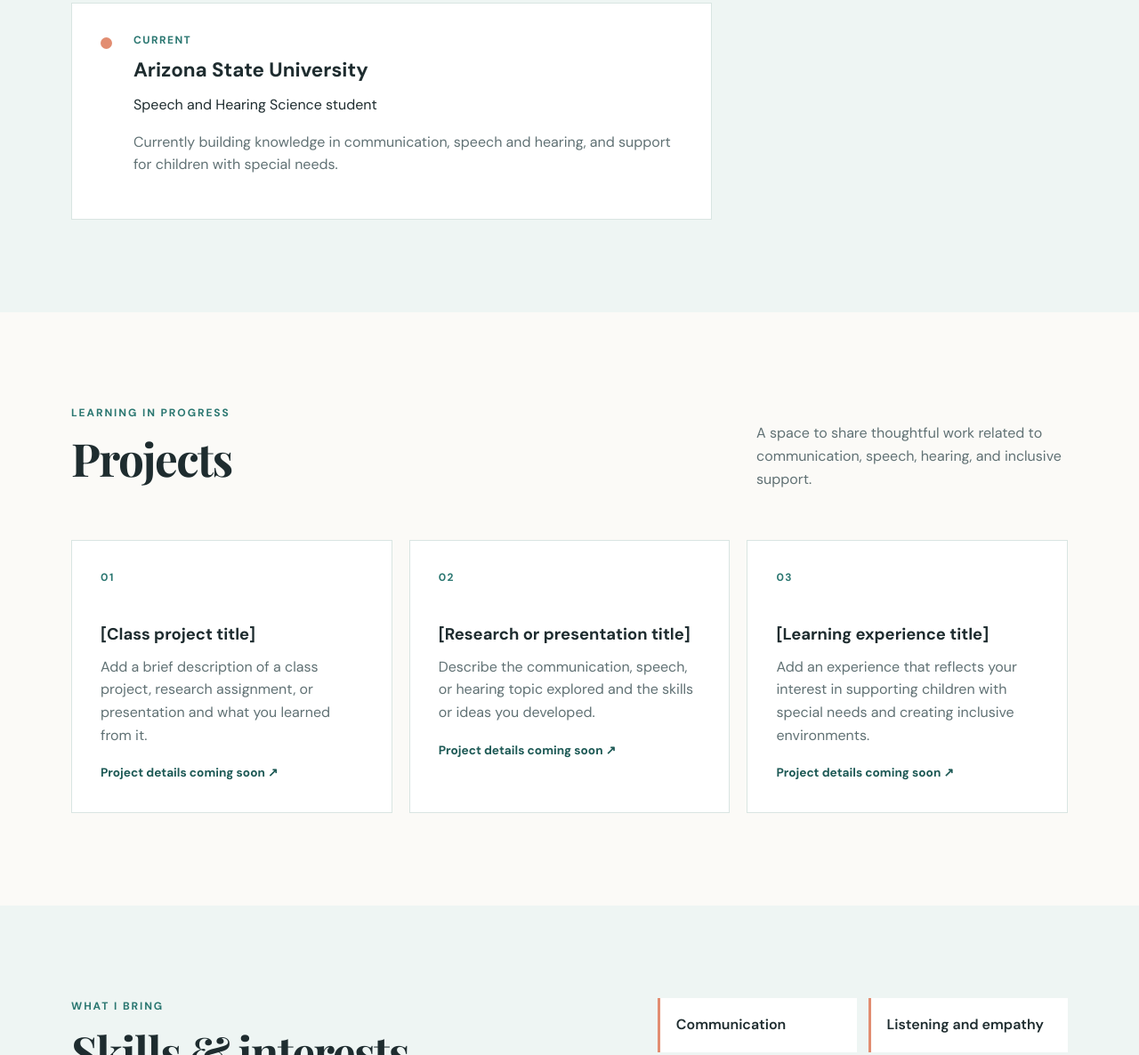
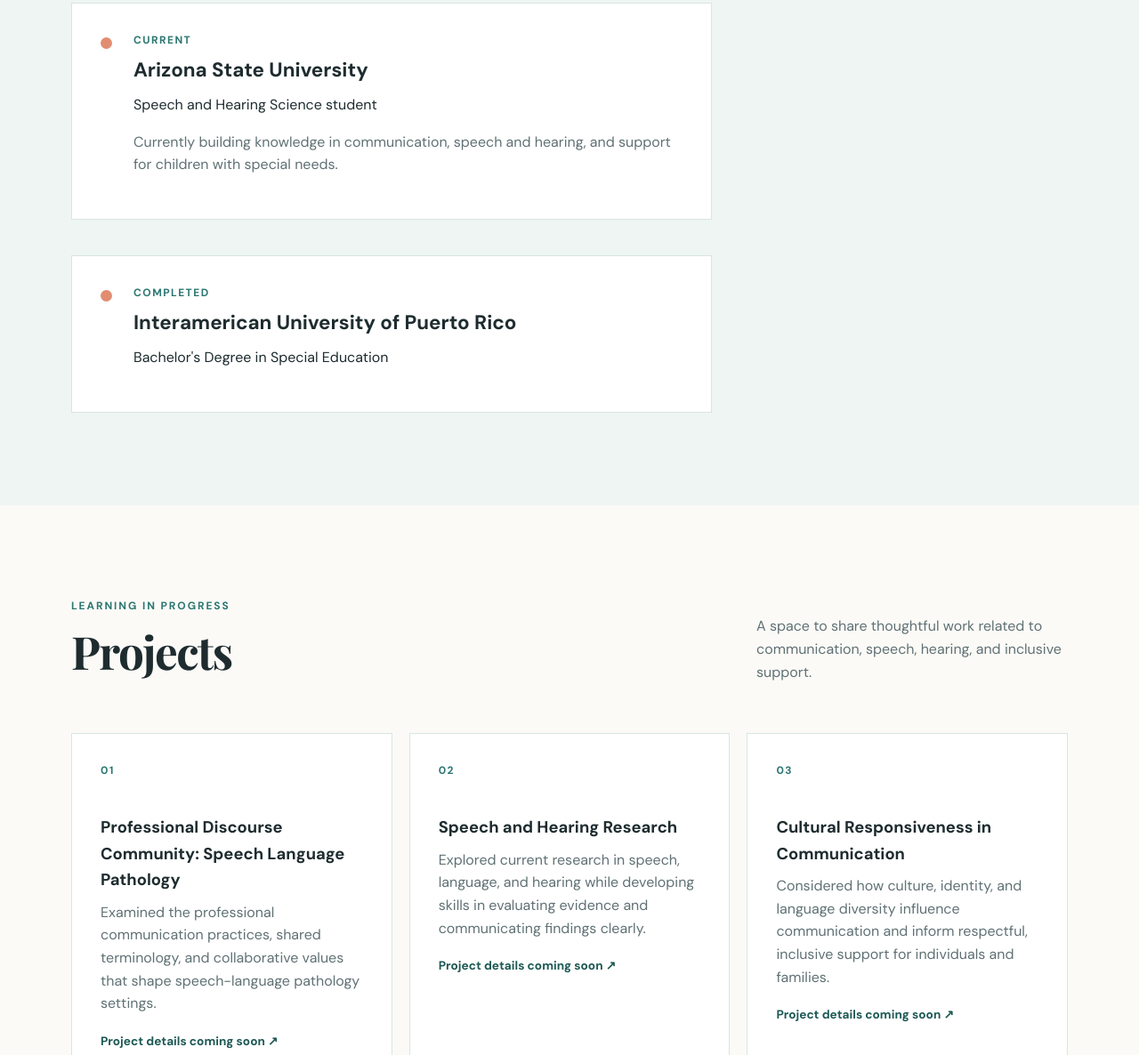
Before and after one commit to yortizro-lab/yashiraortiz.github.io, a plain HTML site: page index.html in a window 1280 px wide. Shown: the part 1435-2621 px from the top of the page at 89% size. Drawn offline with nearby package versions, Linux system fonts and the light colour scheme.

Commit message:
Update education and projects

```diff
--- a/index.html
+++ b/index.html
@@ -73,6 +73,15 @@
             <p class="muted">Currently building knowledge in communication, speech and hearing, and support for children with special needs.</p>
           </div>
         </div>
+        <div class="timeline-card">
+          <div class="timeline-dot"></div>
+          <div>
+            <p class="date">Completed</p>
+            <h3>Interamerican University of Puerto Rico</h3>
+            <p>Bachelor's Degree in Special Education</p>
+          </div>
+        </div>
+
       </div>
     </section>
 
@@ -88,20 +97,20 @@
         <div class="card-grid">
           <article class="info-card">
             <span class="card-number">01</span>
-            <h3>[Class project title]</h3>
-            <p>Add a brief description of a class project, research assignment, or presentation and what you learned from it.</p>
+            <h3>Professional Discourse Community: Speech Language Pathology</h3>
+            <p>Examined the professional communication practices, shared terminology, and collaborative values that shape speech-language pathology settings.</p>
             <a href="#contact">Project details coming soon <span aria-hidden="true">↗</span></a>
           </article>
           <article class="info-card">
             <span class="card-number">02</span>
-            <h3>[Research or presentation title]</h3>
-            <p>Describe the communication, speech, or hearing topic explored and the skills or ideas you developed.</p>
+            <h3>Speech and Hearing Research</h3>
+            <p>Explored current research in speech, language, and hearing while developing skills in evaluating evidence and communicating findings clearly.</p>
             <a href="#contact">Project details coming soon <span aria-hidden="true">↗</span></a>
           </article>
           <article class="info-card">
             <span class="card-number">03</span>
-            <h3>[Learning experience title]</h3>
-            <p>Add an experience that reflects your interest in supporting children with special needs and creating inclusive environments.</p>
+            <h3>Cultural Responsiveness in Communication</h3>
+            <p>Considered how culture, identity, and language diversity influence communication and inform respectful, inclusive support for individuals and families.</p>
             <a href="#contact">Project details coming soon <span aria-hidden="true">↗</span></a>
           </article>
         </div>
```
